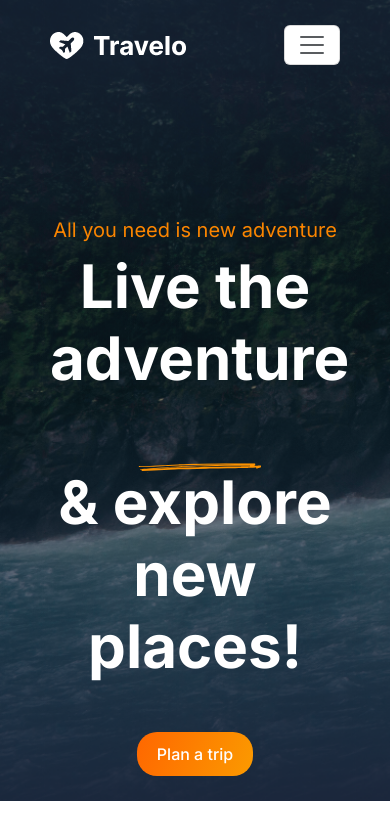
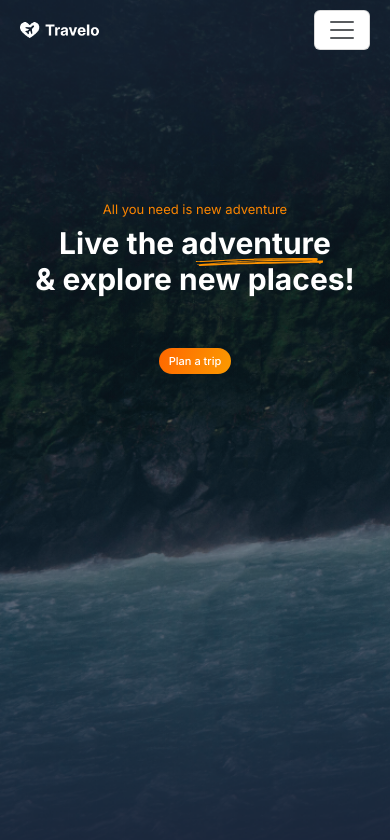
Before and after one commit to zeinab-alhwary/Travelo, an Angular app: page / in a window 390 px wide. Shown: the top 840 px of the page. Built offline with nearby package versions, Linux system fonts and the light colour scheme; a web font is replaced by a local one.

Commit message:
fixing some issues in styling (media query ,class nam and attribute)

```diff
--- a/src/app/component/hero-section/hero-section.component.html
+++ b/src/app/component/hero-section/hero-section.component.html
@@ -2,7 +2,7 @@
 <section class="hero-container">
   <nav class="navbar navbar-expand-lg  ">
     <div class="container-fluid ">
-      <img class="logo" src="../../../assets/images/travelo-logo.png">
+      <img class="logo" src="../../../assets/images/travelo-logo.png" alt="logo">
       <button class="navbar-toggler" type="button" data-bs-toggle="collapse" data-bs-target="#navbarSupportedContent" aria-controls="navbarSupportedContent" aria-expanded="false" aria-label="Toggle navigation">
         <span class="navbar-toggler-icon"></span>
       </button>
@@ -28,8 +28,8 @@
     </div>
   </nav>
  <div class="hero-text-container">
-  <p class="note">All you need is new adventure</p>
-  <h1 class="title">Live the <span class="adventure">adventure</span> <br>& explore new places!</h1>
+  <p class="hero-item-note">All you need is new adventure</p>
+  <h1 class="hero-item-title">Live the <span class="adventure">adventure</span> <br>& explore new places!</h1>
   <div class="btn-under-text">
     <app-plan-button ></app-plan-button>
   </div>
--- a/src/app/component/hero-section/hero-section.component.scss
+++ b/src/app/component/hero-section/hero-section.component.scss
@@ -6,15 +6,34 @@
    background-repeat:no-repeat;
    height: 100vh;
    padding: 25px 50px;
+   @include respond(medium){
+    height: 100%;
+    background-size: cover;
+   }
+   @include respond(small){
+    padding: 10px 20px;
+    height: 100vh;
+    background-size: cover;
+   }
 .navbar{
-
   padding-inline: 90px 0;
+  @include respond(medium ){
+    padding: 0;
+  }
   .container-fluid {
     padding-inline: 0;
     @include font($fontWeight: 500, $fontSize: 20px);
+    @include respond(small){
+
+    @include font($fontWeight: 500, $fontSize: 13px);
+
+    }
 
     .logo{
-      @include font($fontWeight: 500, $fontSize: 20px);
+      // @include font($fontWeight: 500, $fontSize: 20px);
+      @include respond(small){
+        width: 80px;
+      }
     }
     .navbar-toggler{
       color:$orang-light-color;
@@ -49,16 +68,31 @@
   .hero-text-container {
     padding-inline: 90px 0;
     margin-block-start: 150px;
-    .note {
+    @include respond(medium){
+      padding: 0;
+    text-align: center;
+    }
+    // @include respond(small){
+    //   margin-block-start: 100px;
+    // }
+    .hero-item-note{
       color:$orang-color;
       letter-spacing: 0px;
       @include font($fontWeight: 400, $fontSize: 20px);
-      margin-bottom: 5px;
+      margin-block-end: 5px;
+      @include respond(small){
+      @include font($fontWeight: 400, $fontSize: 13px);
+
+      }
     }
-    .title {
+    .hero-item-title{
       color: #ffffff;
       @include font($fontWeight: 700, $fontSize: 60px);
       margin-top: 0;
+      @include respond(small){
+      @include font($fontWeight: 700, $fontSize: 30px);
+
+      }
 
       .adventure{
         position: relative;
@@ -73,7 +107,12 @@
     width: 85%;
     height: 24px;
     background-size: contain;
-    background-repeat: no-repeat
+    background-repeat: no-repeat;
+    @include respond(small)
+    {
+      inset-block-end: -33px;
+      inset-inline-start: 78px;
+    }
       }
     }
     .btn-under-text{
@@ -81,16 +120,3 @@
     }
   }
 }
-@media only screen and (max-width: 800px) {
-  .hero-container {
-    height: 100%;
-    background-size: cover;
-    .navbar{
-      padding: 0;
-    }
-    .hero-text-container{
-      padding: 0;
-    text-align: center;
-    }
-  }
-}
--- a/src/app/component/plan-button/plan-button.component.scss
+++ b/src/app/component/plan-button/plan-button.component.scss
@@ -7,7 +7,11 @@
   padding: 10px 20px;
   color:$wight-color;
 @include font($fontWeight:500,$fontSize:16px);
+    @include respond(small){
+     padding: 5px 10px;
+@include font($fontWeight:500,$fontSize:11px);
 
+    }
   &:hover{
     background: transparent linear-gradient(289deg, #FF6700 0% , #FB9A00 100%) 0% 0% no-repeat padding-box;
     cursor: pointer;
--- a/src/styles.scss
+++ b/src/styles.scss
@@ -3,6 +3,15 @@ $wight-color:#FFFFFF;
 $gray-color:#adadad;
 $orang-color:#fb8500;
 $orang-light-color:#FB9A00;
+
+@mixin respond($breakpoint) {
+  @if($breakpoint == medium)  {
+    @media (max-width: 700px) { @content }
+  }
+  @if($breakpoint == small)  {
+    @media (max-width: 400px) { @content }
+  }
+}
 @mixin font($fontWeight,$fontSize){
   font-family: "Inter","Poppins",serif;
   font-weight:$fontWeight;
```
